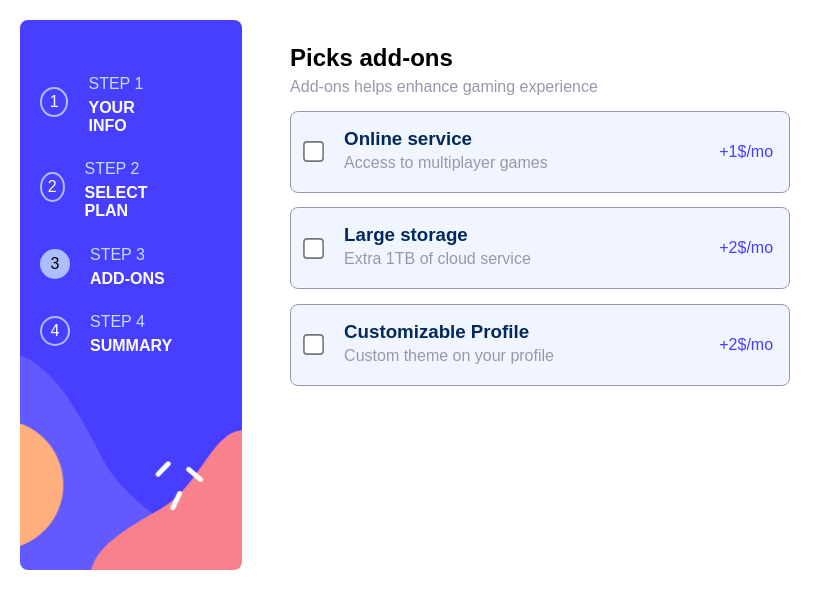
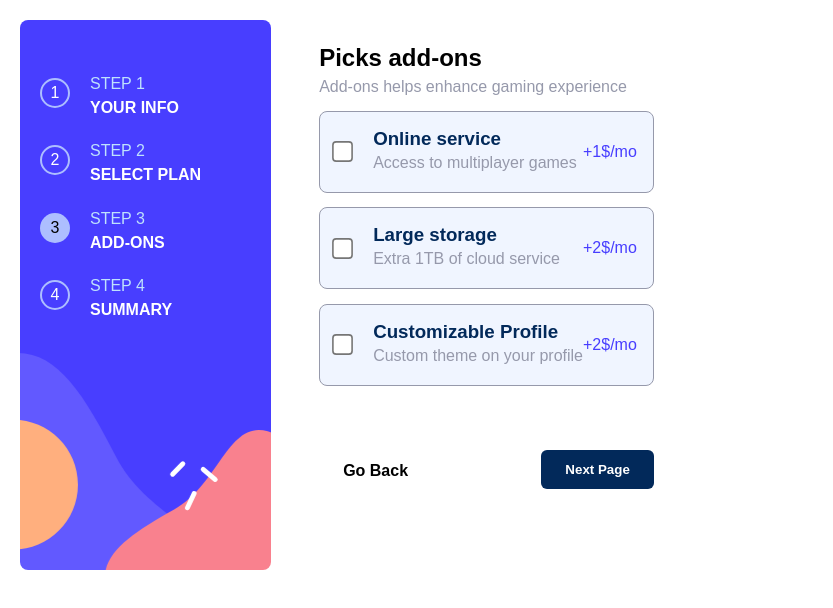
Before and after one commit to oteikwu1/Multi-step-form, a React (Vite) app: page /addons in a window 1280 px wide. Shown: the top 608 px of the page, without its empty margins (0-833 px from the left). Built offline with nearby package versions, Linux system fonts and the light colour scheme.

Commit message:
improve add on page styles

```diff
--- a/src/components/AddsOn.css
+++ b/src/components/AddsOn.css
@@ -6,7 +6,7 @@
 }
 
 .content-container {
-   max-width: 100%;
+   max-width: fit-content;
    width: 100%;
 }
 
--- a/src/components/AddsOn.jsx
+++ b/src/components/AddsOn.jsx
@@ -1,14 +1,17 @@
 import { useState } from "react"
+import { useNavigate } from "react-router-dom"
 import SideBar from "./SideBar"
 import './AddsOn.css'
+import Button from "./Button"
 
 const AddsOn = () => {
+   const navigate = useNavigate()
   const [isChecked, setIsChecked] = useState([])
 
   const handleCheckboxChange = (e) => {
-     const {value, check} = e.target.value
+     const {value, checked} = e.target
 
-     if(check) {
+     if(checked) {
       setIsChecked((prev) => [...prev, value])
      }else {
       setIsChecked((prev) => prev.filter((item) => item !== value))
@@ -74,6 +77,19 @@ const AddsOn = () => {
               <span className="add-on-price">+2$/mo</span>
             </div>
           </div>
+            <div className="btn-container">
+          <div className="back-btn">
+            <Button variant="neutral"
+            onClick={() => navigate(-1)}>
+              Go Back
+            </Button>
+          </div>
+          <div className="next-btn">
+            <Button>
+              Next Page
+            </Button>
+          </div>
+        </div>
         </div>
       </section>
     )
--- a/src/components/Button.css
+++ b/src/components/Button.css
@@ -6,8 +6,14 @@
   font-family: var(--Main-font);
 }
 
+.btn-neutral {
+  background-color: transparent;
+  font-weight: var(--Font-weight-b);
+  font-size: 1em;
+}
+
 .btn-primary {
-  background-color: var(--blue-950);
+  background-color: var(--Primary-Blue-950);
   border-radius: 6px;
   color: var(--Neutral-White);
   font-weight: var(--Font-weight-b);
@@ -15,6 +21,6 @@
 
 .btn-secondary {
   color: var(--Neutral-Purple-200);
-  background-color: brown;
-  font-size: 4em;
+  background-color: var(--Primary-Red-500);
+  font-size: 1.2em;
 }
--- a/src/components/PersonalInfo.jsx
+++ b/src/components/PersonalInfo.jsx
@@ -4,7 +4,6 @@ import "./PersonalInfo.css"
 import Button from "./Button";
 import './Button.css'
 import SideBar from "./SideBar";
-import './SideBar.css'
 
 
 const PersonalInfo = () => {
@@ -109,12 +108,11 @@ const PersonalInfo = () => {
               />
           </div>
            <div className="btn-container">
-            <Button variant="primary" type="submit">
-              Next Step
+            <Button type="submit">
+              Next page
             </Button>
          </div>
         </form>
-
         </div>
     </section>
     )
--- a/src/components/SelectPlan.jsx
+++ b/src/components/SelectPlan.jsx
@@ -5,7 +5,6 @@ import arcade from '../assets/icon-arcade.svg'
 import advance from '../assets/icon-advanced.svg'
 import pro from '../assets/icon-pro.svg'
 import Button from "./Button"
-import './Button.css'
 import './SelectPlan.css'
 
 
@@ -75,13 +74,13 @@ const SelectPlan = () => {
 
        <div className="btn-container">
         <div className="back-btn">
-           <Button variant="btn-secondary"
+           <Button variant="neutral"
            onClick={() => navigate(-1)}>
            Go Back
         </Button>
         </div>
         <div className="next-btn" variant="secondary">
-          <Button variant="btn-primary"
+          <Button variant="primary"
            onClick={() => navigate("/addons")}>
             Next Page
           </Button>
--- a/src/index.css
+++ b/src/index.css
@@ -32,21 +32,3 @@
     font-size: 16px;
   }
 }
-
-@media (prefers-color-scheme: dark) {
-  :root {
-    --text: #9ca3af;
-    --text-h: #f3f4f6;
-    --bg: #16171d;
-    --border: #2e303a;
-    --code-bg: #1f2028;
-    --accent: #c084fc;
-    --accent-bg: rgba(192, 132, 252, 0.15);
-    --accent-border: rgba(192, 132, 252, 0.5);
-    --social-bg: rgba(47, 48, 58, 0.5);
-    --shadow:
-      rgba(0, 0, 0, 0.4) 0 10px 15px -3px, rgba(0, 0, 0, 0.25) 0 4px 6px -2px;
-  }
-
-
-}
```
Also changed, not shown: src/components/Button.jsx (+8 -6 lines).
